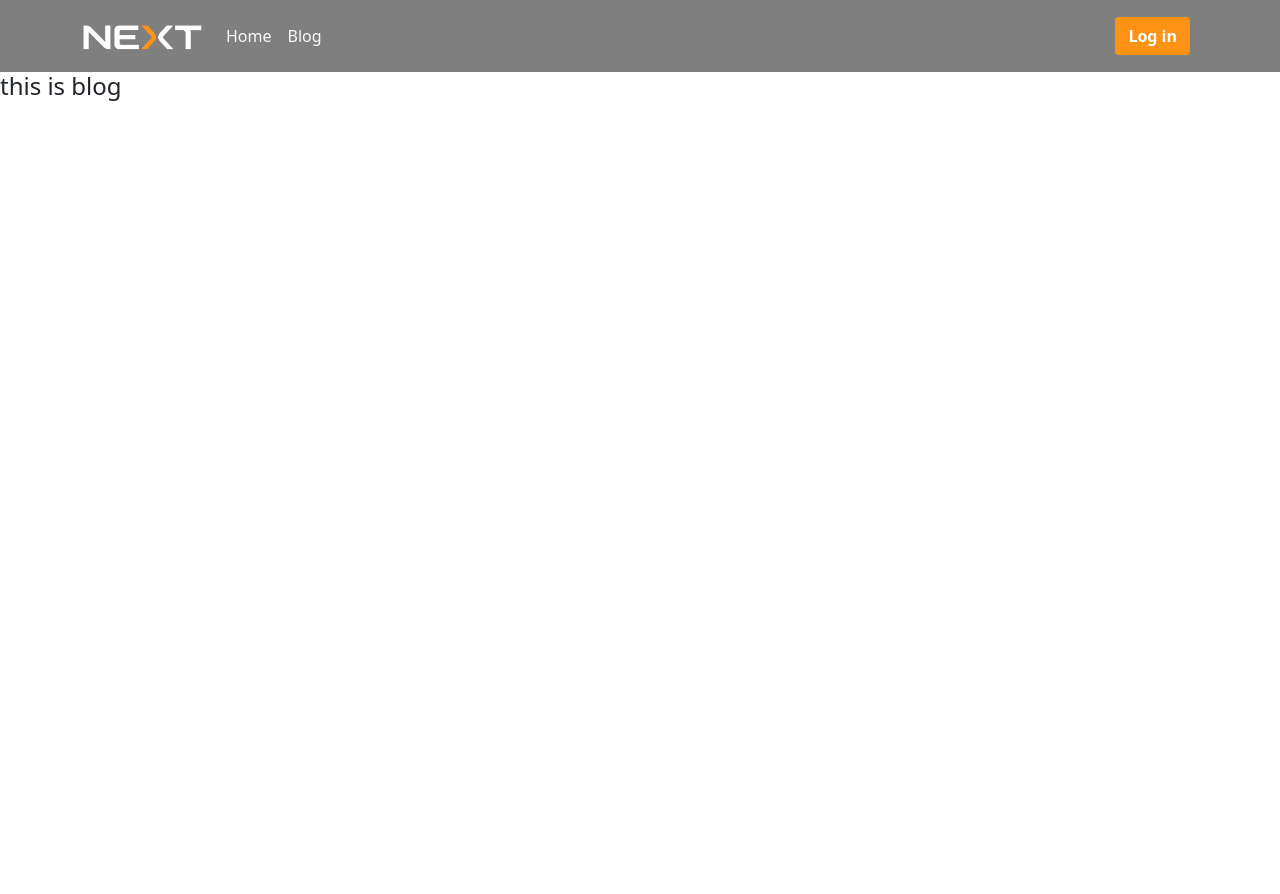
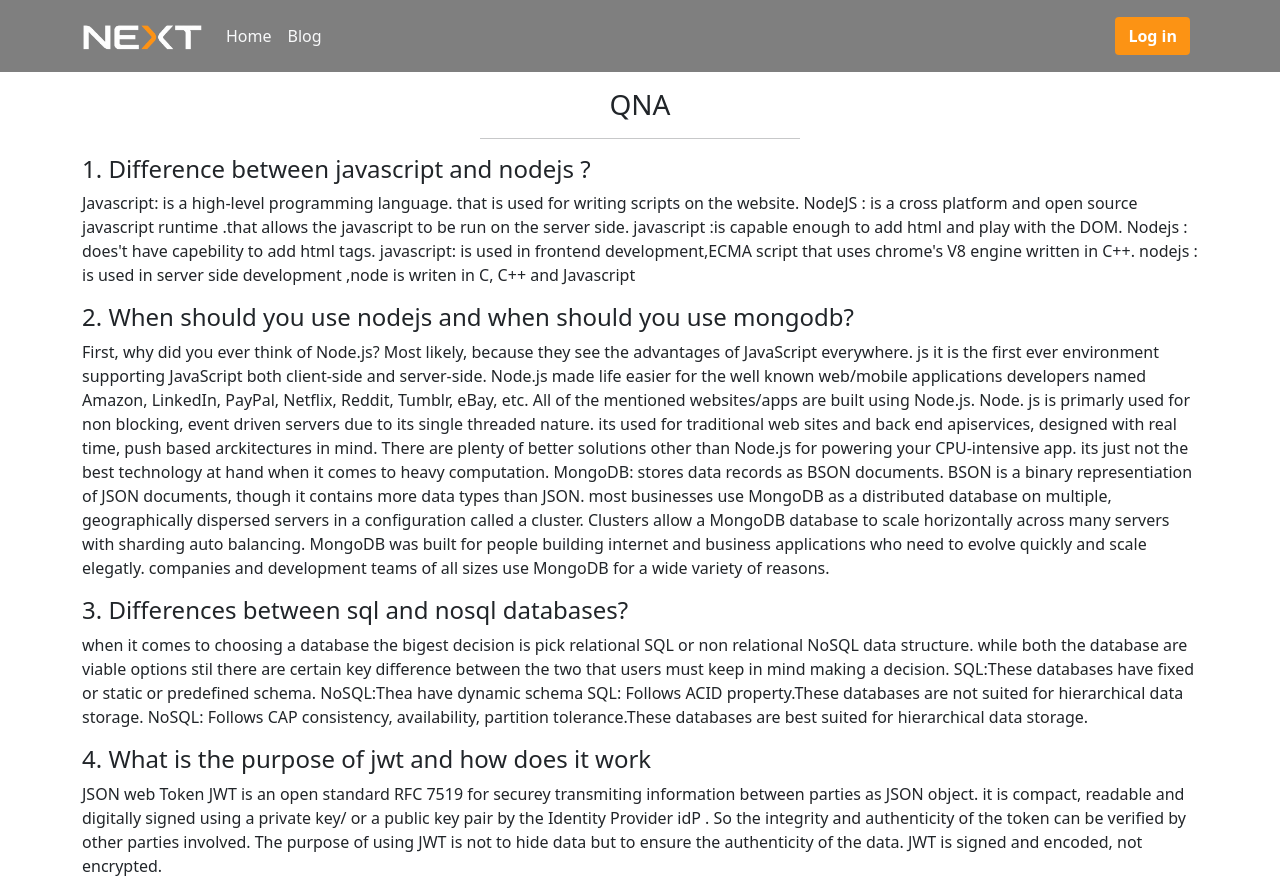
Before and after one commit to mehedi-imun/electraNext-warehouse-server, a React (Create React App) app: page /blog in a window 1280 px wide. Before the commit the page ends 800 px from the top, so only its background shows below. Built offline with nearby package versions, Linux system fonts and the light colour scheme; no server answers.

Commit message:
add blog page 4 qna answer and show loading , home, login, signup, requer ath page

```diff
--- a/src/components/Pages/AddItem/AddItem.js
+++ b/src/components/Pages/AddItem/AddItem.js
@@ -3,7 +3,7 @@ import { useAuthState } from 'react-firebase-hooks/auth';
 import { useForm } from 'react-hook-form';
 import Swal from 'sweetalert2';
 import auth from '../../../Firebase.init';
-
+import PageTitle from '../../Shared/PageTittle/PageTitle';
 const AddItem = () => {
     const [user, error] = useAuthState(auth);
     const { register, handleSubmit } = useForm();
@@ -29,6 +29,7 @@ const AddItem = () => {
 
     return (
         <div className='container'>
+            <PageTitle title='add item'></PageTitle>
             <h4 className='text-center my-5'>Add new item</h4>
             <form className='d-flex flex-column mt-2 align-items-center' onSubmit={handleSubmit(onSubmit)}>
                 <input
--- a/src/components/Pages/Blog/BLog.js
+++ b/src/components/Pages/Blog/BLog.js
@@ -1,9 +1,50 @@
 import React from 'react';
+import PageTitle from '../../Shared/PageTittle/PageTitle';
 
 const BLog = () => {
     return (
         <div>
-            <h4>this  is blog </h4>
+            <PageTitle title='blog'></PageTitle>
+            <h3 className='text-center my-3 w-25 mx-auto '>QNA <hr />  </h3>
+            <div className='container mt-2'>
+                <h4>1. Difference between javascript and nodejs ?</h4>
+                <p>
+                    Javascript: is a high-level programming language. that is used for writing scripts on the website.
+                    NodeJS : is a cross platform and open source javascript runtime .that allows the javascript to be run on the server side.
+                    javascript :is capable enough to add html and play with the DOM.
+                    Nodejs : does't have capebility to add html tags.
+                    javascript: is used in frontend development,ECMA script that uses chrome's V8 engine written in C++.
+                    nodejs : is used in server side development ,node is writen in C, C++ and Javascript
+                </p>
+                <h4> 2. When should you use nodejs and when should you use mongodb?</h4>
+                <p>
+                    First, why did you ever think of Node.js?
+                    Most likely, because they see the advantages of JavaScript everywhere. js  it is the first ever environment supporting JavaScript both client-side and server-side.
+                    Node.js made life easier for the well known web/mobile applications developers named Amazon, LinkedIn, PayPal, Netflix, Reddit, Tumblr, eBay, etc. All of the mentioned websites/apps are built using Node.js.
+                    Node. js is primarly used for non blocking, event driven servers  due to its single threaded nature. its used for traditional web sites and back end apiservices, designed with real time, push based arckitectures in mind.
+                    There are plenty of better solutions other than Node.js for powering your CPU-intensive app. its just not the best technology at hand when it comes to heavy computation.
+                    MongoDB: stores data records as BSON documents. BSON is a binary representiation of JSON documents, though it contains more data types than JSON.
+                    most businesses use MongoDB as a distributed database on multiple, geographically dispersed servers in a configuration called a cluster. Clusters allow a MongoDB database to scale horizontally across many servers with sharding auto balancing.
+                    MongoDB was built for people building internet and business applications who need to evolve quickly and scale elegatly. companies and development teams of all sizes use MongoDB for a wide variety of reasons.
+                </p>
+                <h4>3. Differences between sql and nosql databases?</h4>
+                <p>
+                    when it comes to choosing a database the bigest decision is pick relational SQL or non relational NoSQL data structure. while both the database are viable options stil there are certain key difference between the two that users must keep in mind making a decision.
+                    SQL:These databases have fixed or static or predefined schema.
+                    NoSQL:Thea have dynamic schema
+                    SQL: Follows ACID property.These databases are not suited for hierarchical data storage.
+                    NoSQL: Follows CAP consistency, availability, partition tolerance.These databases are best suited for hierarchical data storage.
+
+                </p>
+                <h4>4. What is the purpose of jwt and how does it work</h4>
+                <p>
+                    JSON web Token JWT is an open standard RFC 7519 for securey transmiting information between parties as JSON object.
+                    it is compact, readable and digitally signed using a private key/ or a public key pair by the Identity Provider idP . So the integrity and authenticity of the token can be verified by other parties involved.
+                    The purpose of using JWT is not to hide data but to ensure the authenticity of the data. JWT is signed and encoded, not encrypted.
+                </p>
+            </div>
+
+
         </div>
     );
 };
--- a/src/components/Pages/Home/InventoryItems/InventoryItems.js
+++ b/src/components/Pages/Home/InventoryItems/InventoryItems.js
@@ -1,5 +1,6 @@
 import axios from 'axios';
 import React, { useEffect, useState } from 'react';
+import Loading from '../../../Shared/Loading/Loading';
 import ItemsCard from './ItemsCard';
 const InventoryItems = () => {
     const [items, setItems] = useState([])
@@ -15,6 +16,10 @@ const InventoryItems = () => {
     return (
         <div>
             <h4 className='text-center my-3'>Inventory Items</h4>
+            {
+               !items?.length && <Loading></Loading>
+            }
+
             <div className='d-flex flex-wrap justify-content-between mt-5'>
                 {
                     sliceItems.map(item => <ItemsCard
--- a/src/components/Pages/Login/Login.js
+++ b/src/components/Pages/Login/Login.js
@@ -6,7 +6,7 @@ import googleLogo from '../../../images/google-logo.png'
 import PageTitle from '../../Shared/PageTittle/PageTitle';
 import './Login.css'
 import auth from '../../../Firebase.init';
-import { Spinner } from 'react-bootstrap';
+import Loading from '../../Shared/Loading/Loading';
 
 const Login = () => {
     let errorTag;
@@ -36,13 +36,11 @@ const Login = () => {
 
     // loading
     if (googleLoading || loading) {
-        return (
-            <div> <Spinner animation="grow" /></div>
-        )
+        return <Loading></Loading>
     }
        // error tag
 
-    if (error) {
+    if (error || googleError) {
 
         errorTag = <p className='text-danger'>Error: {error.message}</p>;
 
--- a/src/components/Pages/ManageInventories/ManageInventories.js
+++ b/src/components/Pages/ManageInventories/ManageInventories.js
@@ -1,4 +1,5 @@
 import React, { useEffect, useState } from 'react';
+import PageTitle from '../../Shared/PageTittle/PageTitle';
 import Swal from 'sweetalert2';
 import ManageInventoriesCard from './ManageInventoriesCard';
 import { IoMdAddCircleOutline } from 'react-icons/io';
@@ -45,6 +46,7 @@ const ManageInventories = () => {
     }
     return (
         <div>
+            <PageTitle title='manageInventory'></PageTitle>
             <h5 className='text-center mt-3'>manage all  items</h5>
             <p className='text-center'> Total product:{items.length}</p>
             <div className='text-center '>
--- a/src/components/Pages/MyItems/MyItems.js
+++ b/src/components/Pages/MyItems/MyItems.js
@@ -1,4 +1,4 @@
-import { async } from '@firebase/util';
+import PageTitle from '../../Shared/PageTittle/PageTitle';
 import axios from 'axios';
 import React, { useEffect, useState } from 'react';
 import { useAuthState } from 'react-firebase-hooks/auth';
@@ -7,7 +7,7 @@ import auth from '../../../Firebase.init';
 import ManageInventoriesCard from '../ManageInventories/ManageInventoriesCard';
 
 const MyItems = () => {
-    const [user, loading, error] = useAuthState(auth);
+    const [user] = useAuthState(auth);
     const [items, setItems] = useState([]);
     useEffect(() => {
         const getMyItems = async () => {
@@ -53,6 +53,7 @@ const MyItems = () => {
     }
     return (
         <div>
+            <PageTitle title='my item'></PageTitle>
             <h5 className='text-center my-5'>My item {items.length}</h5>
             <div className='d-flex  flex-column align-items-center ' >
                 {
--- /dev/null
+++ b/src/components/Pages/NotFoundPage/NotFoundPage.css
@@ -0,0 +1,9 @@
+.notFoundBody{
+    height: 80vh;
+    background-image: url(../../../images/404.gif);
+    background-size:contain;
+    background-repeat: no-repeat;
+    background-position: center;
+    margin-top: 20px;
+
+}
--- a/src/components/Pages/RequireAuth/RequireAuth.js
+++ b/src/components/Pages/RequireAuth/RequireAuth.js
@@ -1,15 +1,15 @@
 import React from 'react';
-import { Spinner } from 'react-bootstrap';
 import { useAuthState } from 'react-firebase-hooks/auth';
 import { Navigate, useLocation } from 'react-router-dom';
 import auth from '../../../Firebase.init';
+import Loading from '../../Shared/Loading/Loading';
 
 const RequireAuth = ({children}) => {
     const location = useLocation()
 
     const [user, loading] = useAuthState(auth);
     if (loading) {
-        return <div className='d-flex justify-content-center align-items-center mt-5'> <Spinner animation="grow" /></div>
+        return <Loading></Loading>
     }
 
     if (!user) {
--- /dev/null
+++ b/src/components/Shared/Loading/Loading.js
@@ -0,0 +1,10 @@
+import React from 'react';
+import { Spinner } from 'react-bootstrap';
+
+const Loading = () => {
+    return (
+        <div className='d-flex justify-content-center align-items-center mt-5'> <Spinner animation="grow" /></div>
+    );
+};
+
+export default Loading;
```
Also changed, not shown: src/components/Pages/NotFoundPage/NotFoundPage.js (+14 -2 lines), src/components/Pages/SignUp/SignUp.js (+8 -2 lines), src/images/404.gif (added).
